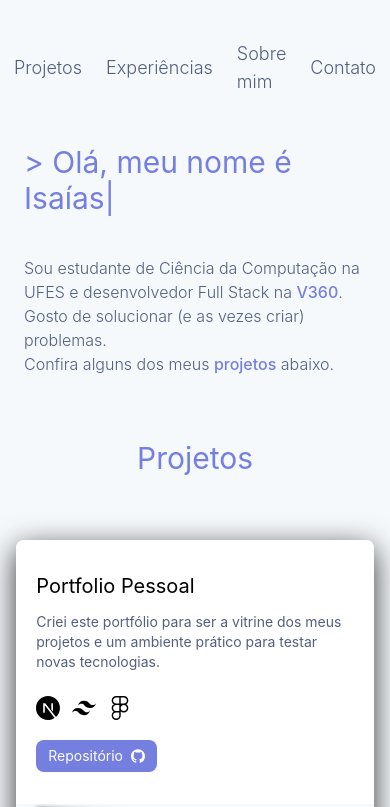
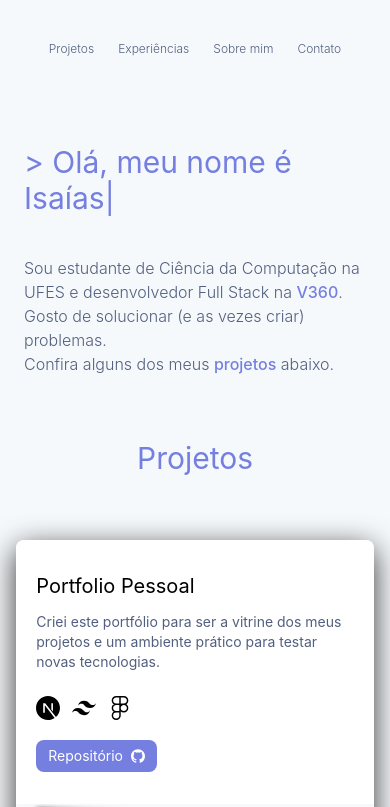
Before and after one commit to isaiasaltoe/portfolio, a Next.js app: page / in a window 390 px wide. Shown: the top 807 px of the page. Built offline with nearby package versions, Linux system fonts and the light colour scheme.

Commit message:
fix: navbar changes

```diff
--- a/app/components/navbar.tsx
+++ b/app/components/navbar.tsx
@@ -14,7 +14,7 @@ export function Navbar() {
 
   return (
     <nav
-      className={`fixed top-0 left-0 right-0 z-50 flex items-center text-lg justify-center font-light px-8 text-[#525F7F] bg-[#F6F9FC]/80 backdrop-blur-md transition-all duration-300 ${
+      className={`fixed top-0 left-0 right-0 z-50 flex items-center text-[12px] md:text-lg justify-center font-light px-8 text-[#525F7F] bg-[#F6F9FC]/80 backdrop-blur-md transition-all duration-300 ${
         scrolled ? "py-5 shadow-lg" : "py-10"
       }`}
     >
```
